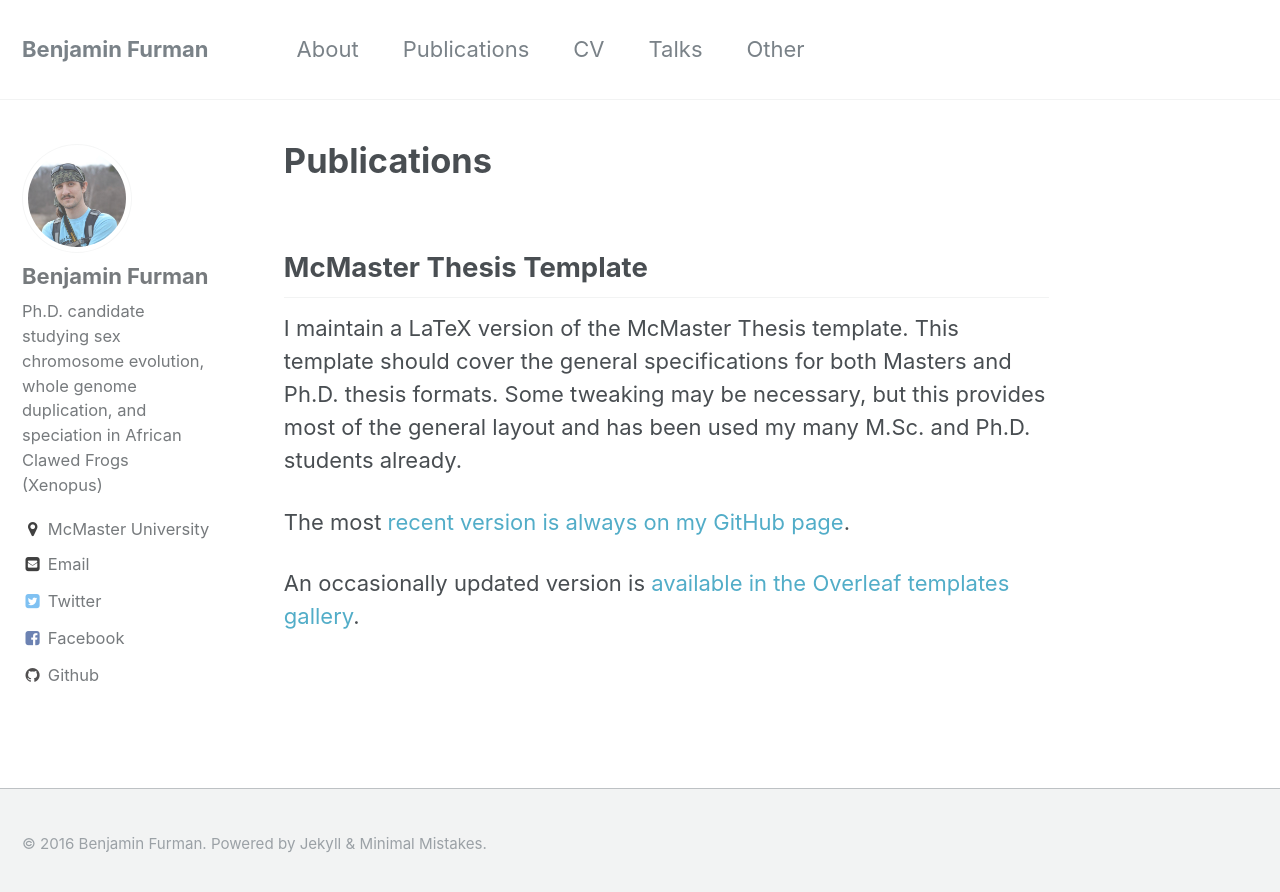
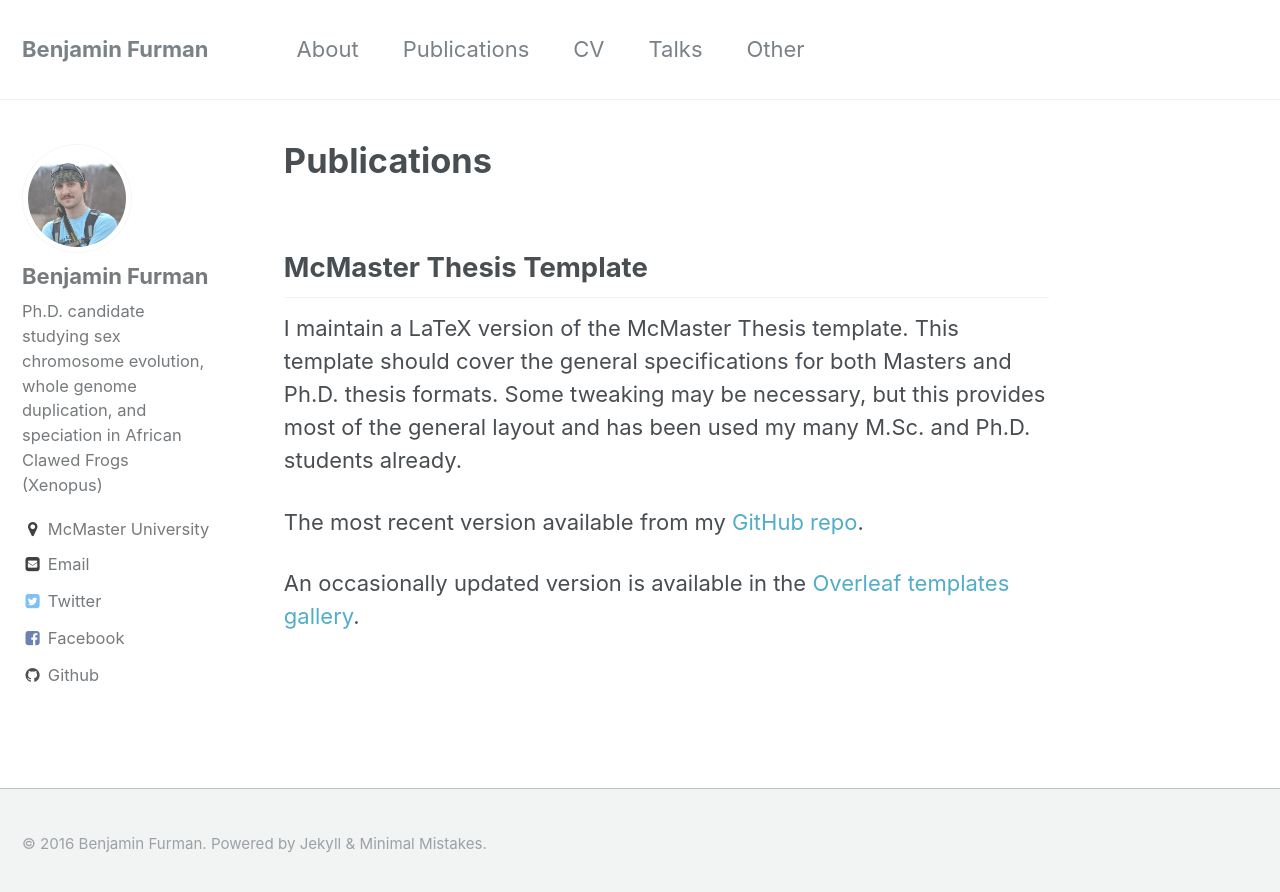
Before and after one commit to benjaminfurman/benjaminfurman.github.io, a Jekyll site: the page built from _pages/other.md, in a window 1280 px wide. Shown: the top 892 px of the page. Built offline with Jekyll 4.4.1, drawn with Linux system fonts in a browser that asks for light colours.

Commit message:
updated links on other

```diff
--- a/_pages/other.md
+++ b/_pages/other.md
@@ -7,6 +7,6 @@ layout: single
 
 I maintain a LaTeX version of the McMaster Thesis template. This template should cover the general specifications for both Masters and Ph.D. thesis formats. Some tweaking may be necessary, but this provides most of the general layout and has been used my many M.Sc. and Ph.D. students already.
 
-The most [recent version is always on my GitHub page](https://github.com/benjaminfurman/McMaster_Thesis_Template).
+The most recent version available from my [GitHub repo](https://github.com/benjaminfurman/McMaster_Thesis_Template).
 
-An occasionally updated version is [available in the Overleaf templates gallery](https://www.overleaf.com/latex/templates/mcmaster-thesis-example/bjccppctqwgt#.V_wpQNxD9E4).
+An occasionally updated version is available in the [Overleaf templates gallery](https://www.overleaf.com/latex/templates/mcmaster-thesis-example/bjccppctqwgt#.V_wpQNxD9E4).
```
